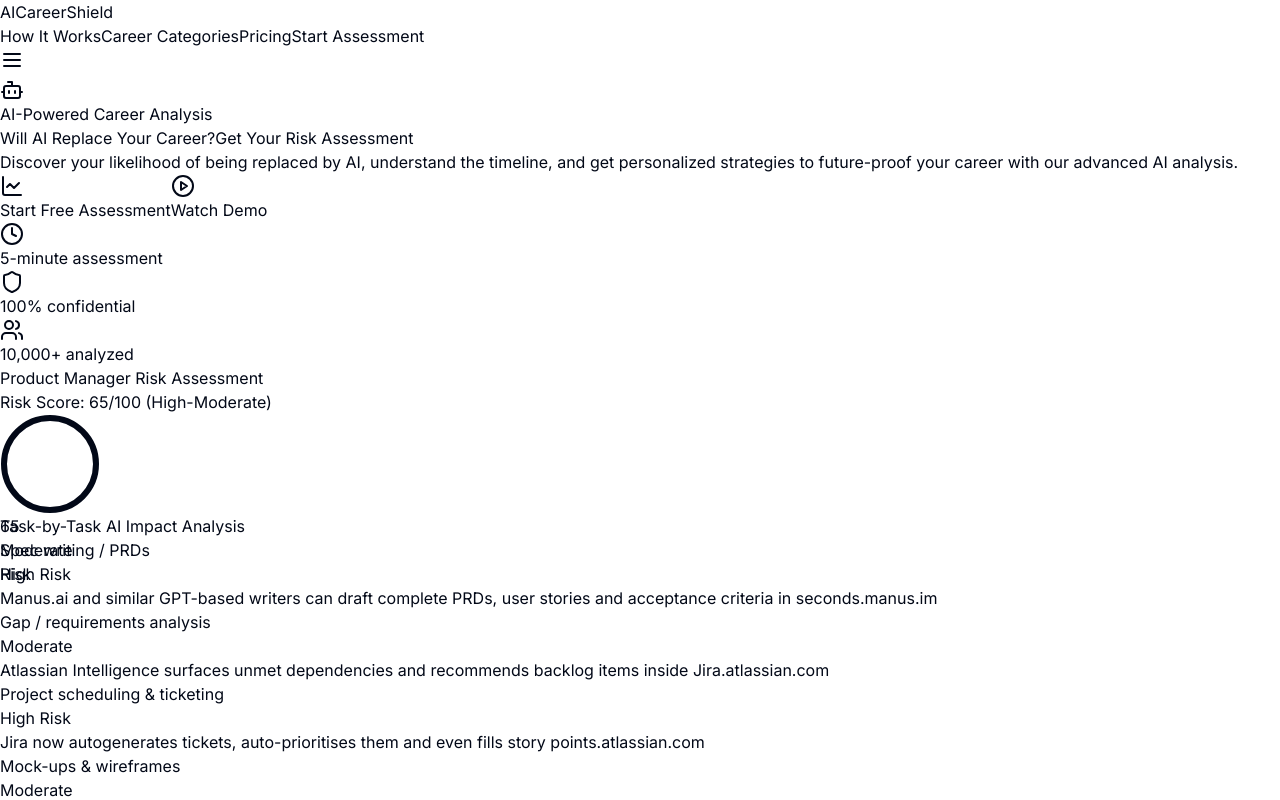
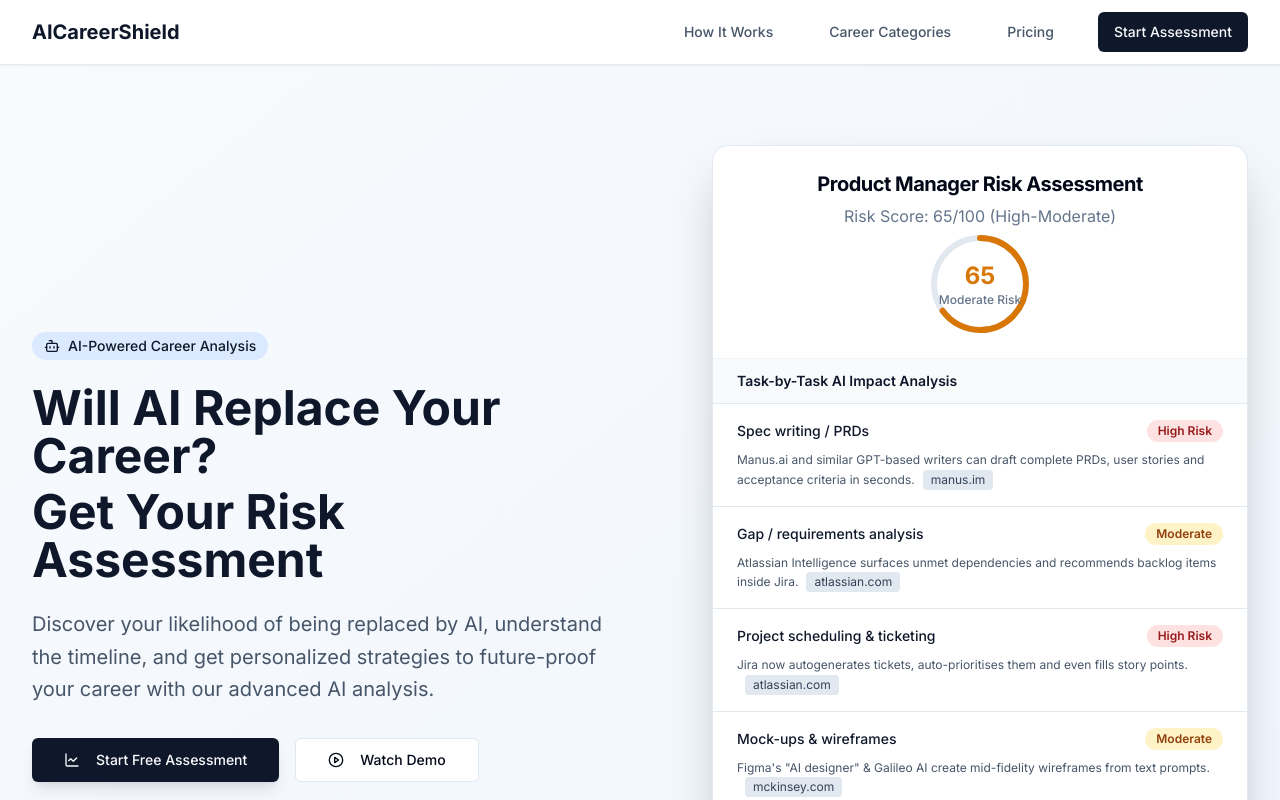
Before and after one commit to msanchezgrice/willaireplaceme, a Next.js app: page / in a window 1280 px wide. Shown: the top 800 px of the page. Built offline with nearby package versions, Linux system fonts and the light colour scheme.

Commit message:
Fix Tailwind CSS: Update content paths for Next.js app directory structure

```diff
--- a/tailwind.config.ts
+++ b/tailwind.config.ts
@@ -2,7 +2,11 @@
 
 export default {
   darkMode: ["class"],
-  content: ["./client/index.html", "./client/src/**/*.{js,jsx,ts,tsx}"],
+  content: [
+    "./pages/**/*.{js,ts,jsx,tsx,mdx}",
+    "./components/**/*.{js,ts,jsx,tsx,mdx}",
+    "./app/**/*.{js,ts,jsx,tsx,mdx}",
+  ],
   theme: {
     extend: {
       borderRadius: {
```
